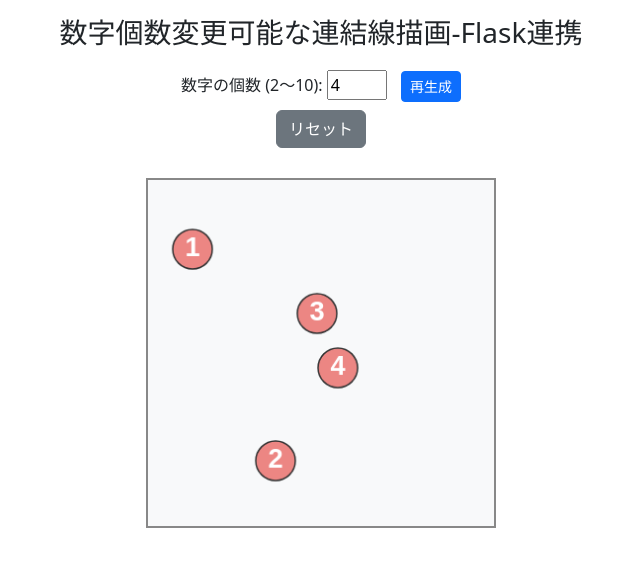
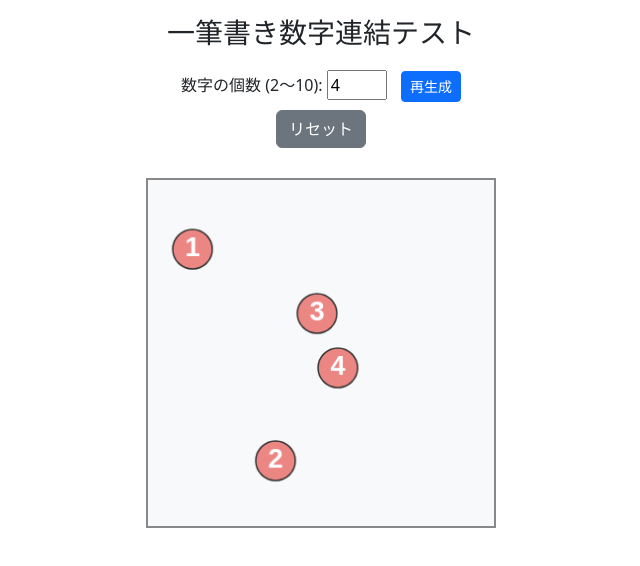
Before and after one commit to kr1p01/glotan, a plain HTML site: page templates/index.html in a window 1280 px wide. Shown: the whole page, without its empty margins (319-959 px from the left). Drawn offline with nearby package versions, Linux system fonts and the light colour scheme.

Commit message:
再生成の際一筆書きがバグるのを修正

```diff
--- a/templates/index.html
+++ b/templates/index.html
@@ -61,7 +61,7 @@
 
 <body>
   <div class="container">
-    <h3 class="text-center mt-3">数字個数変更可能な連結線描画-Flask連携</h3>
+    <h3 class="text-center mt-3">一筆書き数字連結テスト</h3>
 
     <div id="settings">
       <label for="numInput">数字の個数 (2〜10): </label>
@@ -411,6 +411,7 @@
       if (val > 10) val = 10;
       numDigits = val;
       resetCanvas();
+      drawable = true;
     });
 
     function resetCanvas() {
```
